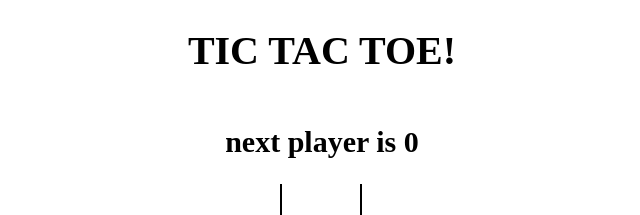
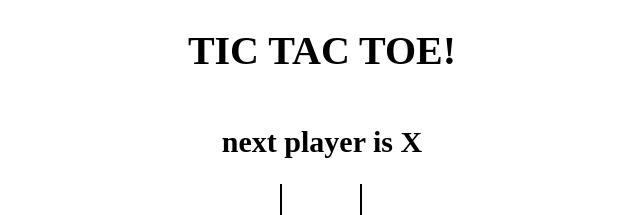
Before and after one commit to 20bcs2157/tictactoe, a React (Vite) app: page / in a window 1280 px wide. Shown: the top 215 px of the page, without its empty margins (318-958 px from the left). Built offline with nearby package versions, Linux system fonts and the light colour scheme.

Commit message:
transform state to game history

```diff
--- a/src/App.jsx
+++ b/src/App.jsx
@@ -1,40 +1,49 @@
 import React, { useState } from 'react';
 import Board from './components/Board';
+import Square from './components/Square';
 import { calculateWinner } from './styles/helper';
 
 import './styles/root.scss';
 
 const app = () => {
-  const [board, setboard] = useState(Array(9).fill(null));
-  const [isXNet, setIsXNet] = useState(false);
+  const [history, sethistory] = useState([
+    { board: Array(9).fill(null), isXNet: true },
+  ]);
+  const [currentMove, setcurrentMove] = useState(0);
 
-  const winner = calculateWinner(board);
+  const current = history[currentMove];
+
+  const winner = calculateWinner(current.board);
 
   const message = winner
     ? `winner is ${winner}`
-    : `next player is ${isXNet ? 'X' : '0'}`;
+    : `next player is ${current.isXNet ? 'X' : '0'}`;
 
   const handleSquareclick = position => {
-    if (board[position] || winner) {
+    if (current.board[position] || winner) {
       return;
     }
 
-    setboard(prev => {
-      return prev.map((Square, pos) => {
+    sethistory(prev => {
+      const last = prev[prev.length - 1];
+
+      const newboard = last.board.map((Square, pos) => {
         if (pos === position) {
-          return isXNet ? 'X' : '0';
+          return last.isXNet ? 'X' : '0';
         }
         return Square;
       });
+
+      return prev.concat({ board: newboard, isXNet: !last.isXNet });
     });
-    setIsXNet(prev => !prev);
+    setcurrentMove(prev => prev + 1);
   };
 
   return (
     <div className="app">
       <h1>TIC TAC TOE!</h1>
       <h2>{message}</h2>
-      <Board board={board} handleSquareclick={handleSquareclick} />
+      <Board board={current.board} handleSquareclick={handleSquareclick} />
     </div>
   );
 };
```
